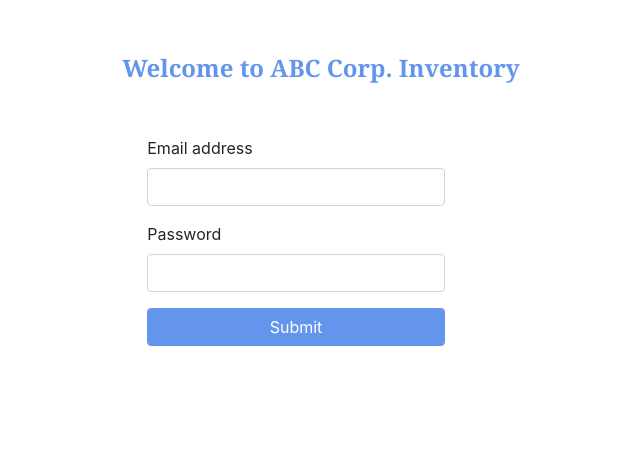
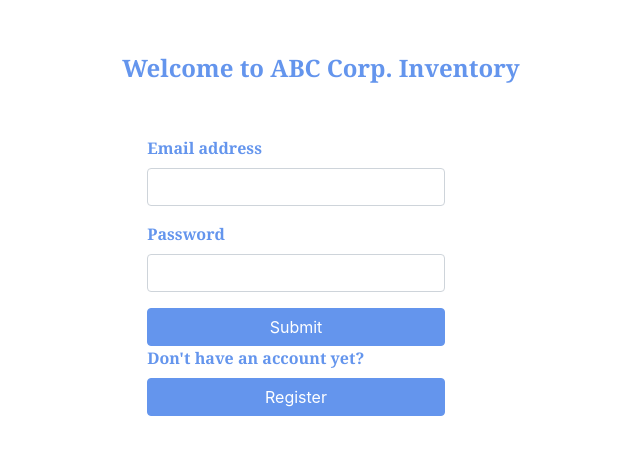
Before and after one commit to shu-csas-changgar/group-project-cepd-com, a Django app: page / in a window 1280 px wide. Shown: the top 455 px of the page, without its empty margins (344-984 px from the left). Run offline with Django 3.2, Linux system fonts and the light colour scheme; some libraries are stand-ins or nearby versions.

Commit message:
almost done

```diff
--- a/ABC_CORP/ABC_INVENTORY/templates/login.html
+++ b/ABC_CORP/ABC_INVENTORY/templates/login.html
@@ -25,6 +25,12 @@
 
       }
 
+      .form-label{
+        font-family: Georgia;
+        font-weight: bold;
+        color: #6495ED;
+      }
+
 
       </style>
 
@@ -38,6 +44,15 @@
 
       function hoverOut(){
         document.getElementById("submit-btn").style.backgroundColor="#6495ED";
+      }
+
+      function hoverIn2(){
+        document.getElementById("register-btn").style.backgroundColor="black";
+        document.getElementById("register-btn").style.bordercolor="black";
+      }
+
+      function hoverOut2(){
+        document.getElementById("register-btn").style.backgroundColor="#6495ED";
       }
 
       </script>
@@ -55,7 +70,7 @@
 
                 <div class="mb-3">
                   <label for="exampleInputEmail1" class="form-label">Email address</label>
-                  <input type="email" class="form-control" name="email id="exampleInputEmail1" aria-describedby="emailHelp">
+                  <input type="email" class="form-control" name="email" id="exampleInputEmail1" aria-describedby="emailHelp">
 
                 </div>
 
@@ -65,6 +80,14 @@
                 </div>
 
                 <button type="submit" onmouseover="hoverIn()" onmouseout="hoverOut()" class="btn btn-primary btn-block" id="submit-btn">Submit</button>
+
+                <div class="mb-3">
+                  <label for="exampleInputPassword1" class="form-label">Don't have an account yet?</label>
+                  <button type="submit" onmouseover="hoverIn2()" onmouseout="hoverOut2()" class="btn btn-primary btn-block" id="register-btn">Register</button>
+
+
+                </div>
+
 
               </form>
 
```
